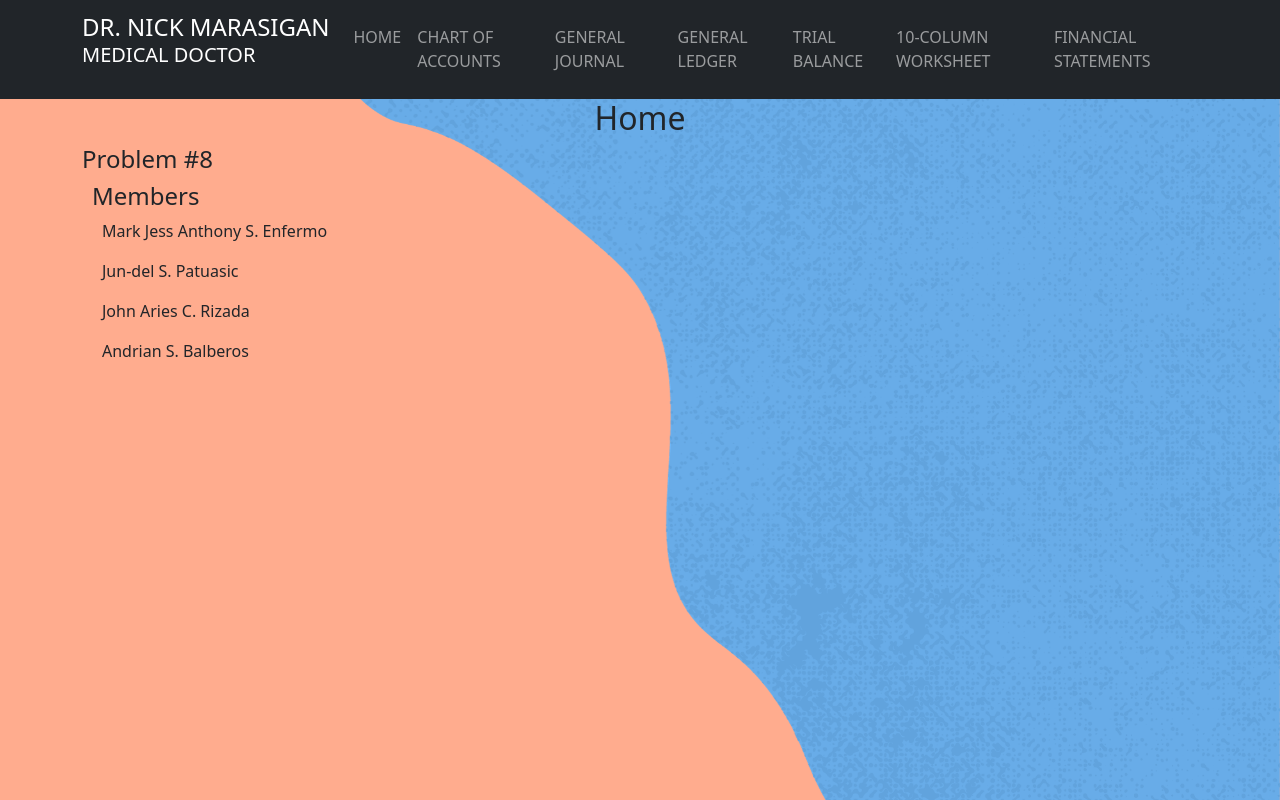
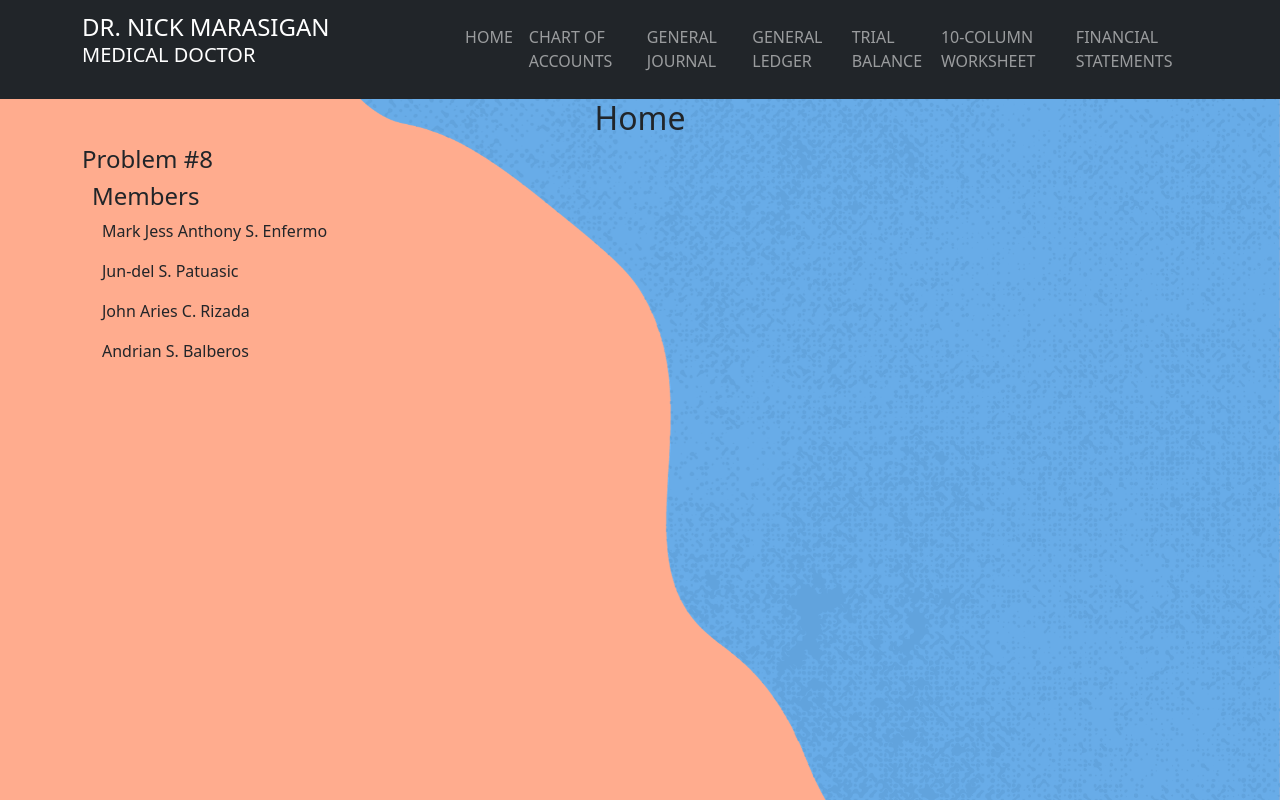
Before and after one commit to orenji-neko/accounting-website, a React (Create React App) app: page / in a window 1280 px wide. Built offline with nearby package versions, Linux system fonts and the light colour scheme.

Commit message:
design changes

```diff
--- a/src/App.js
+++ b/src/App.js
@@ -35,7 +35,7 @@ function App() {
               <h4 style={{marginBottom: -2}}>DR. NICK MARASIGAN</h4>
               <p>MEDICAL DOCTOR</p>
             </Navbar.Brand>
-            <Nav className="me-auto">
+            <Nav className="me-auto" style={{marginLeft: "10%"}}>
               <Nav.Link href="#home" onClick={() => {setPanel(<Home/>)}}>HOME</Nav.Link>
               <Nav.Link href="#chart" onClick={()=>{setPanel(<Chart/>)}}>CHART OF ACCOUNTS</Nav.Link>
               <Nav.Link href="#generaljournal" onClick={() => {setPanel(<GeneralJournal/>)}}>GENERAL JOURNAL</Nav.Link>
```
